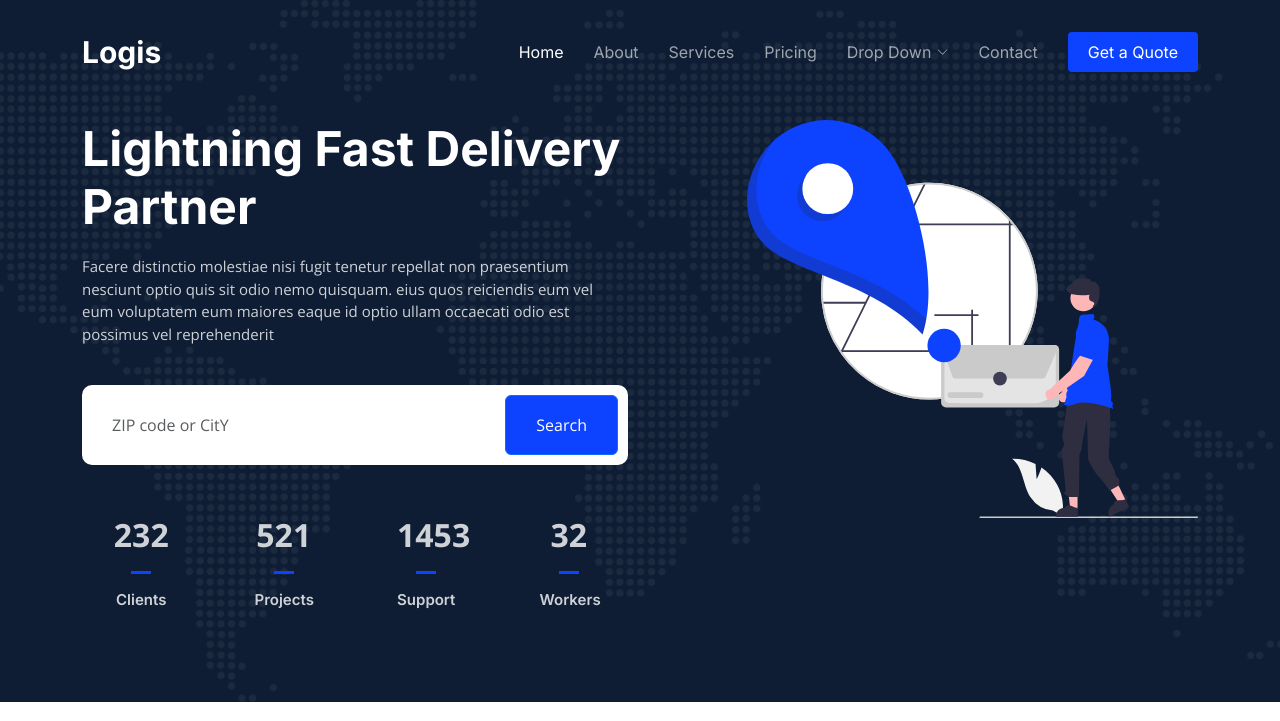
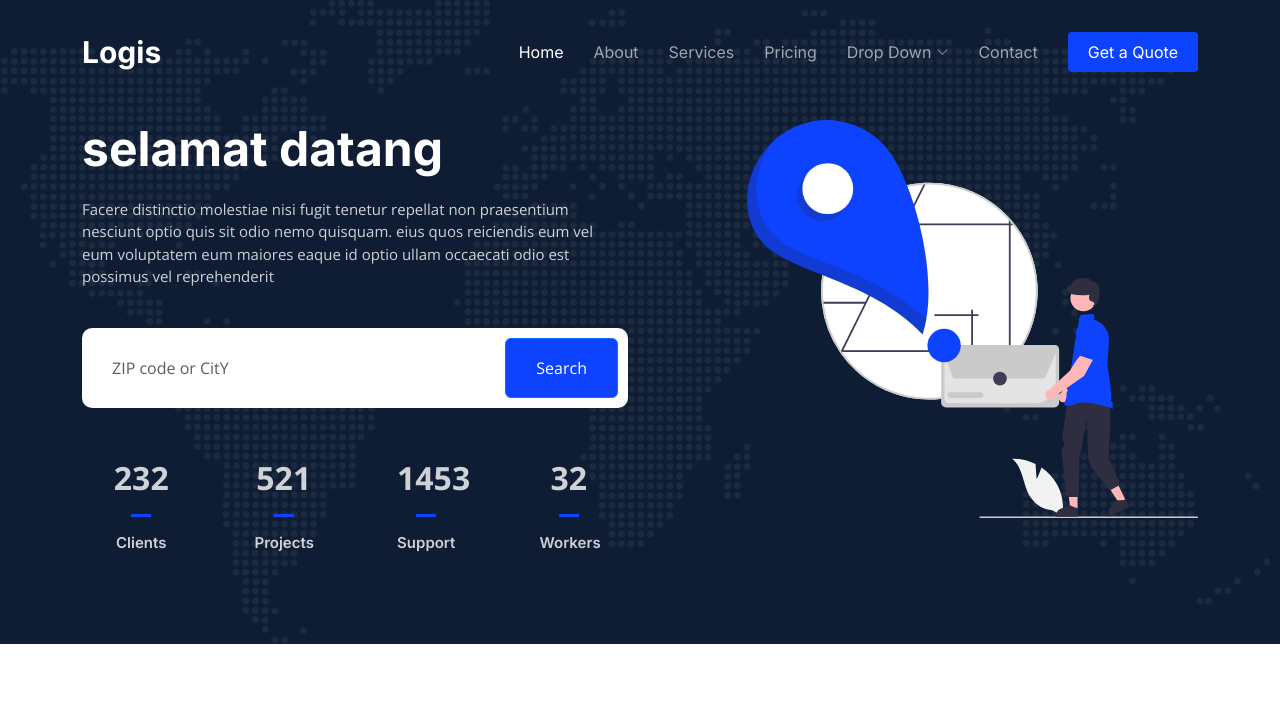
Before and after one commit to aryaappp/kelompok, a plain HTML site: page index.html in a window 1280 px wide. Shown: the top 721 px of the page. Drawn offline with nearby package versions, Linux system fonts and the light colour scheme.

Commit message:
selamat datang

```diff
--- a/index.html
+++ b/index.html
@@ -89,7 +89,7 @@
     <div class="container">
       <div class="row gy-4 d-flex justify-content-between">
         <div class="col-lg-6 order-2 order-lg-1 d-flex flex-column justify-content-center">
-          <h2 data-aos="fade-up"> Lightning Fast Delivery Partner</h2>
+          <h2 data-aos="fade-up"> selamat datang</h2>
           <p data-aos="fade-up" data-aos-delay="100">Facere distinctio molestiae nisi fugit tenetur repellat non praesentium nesciunt optio quis sit odio nemo quisquam. eius quos reiciendis eum vel eum voluptatem eum maiores eaque id optio ullam occaecati odio est possimus vel reprehenderit</p>
 
           <form action="#" class="form-search d-flex align-items-stretch mb-3" data-aos="fade-up" data-aos-delay="200">
```
